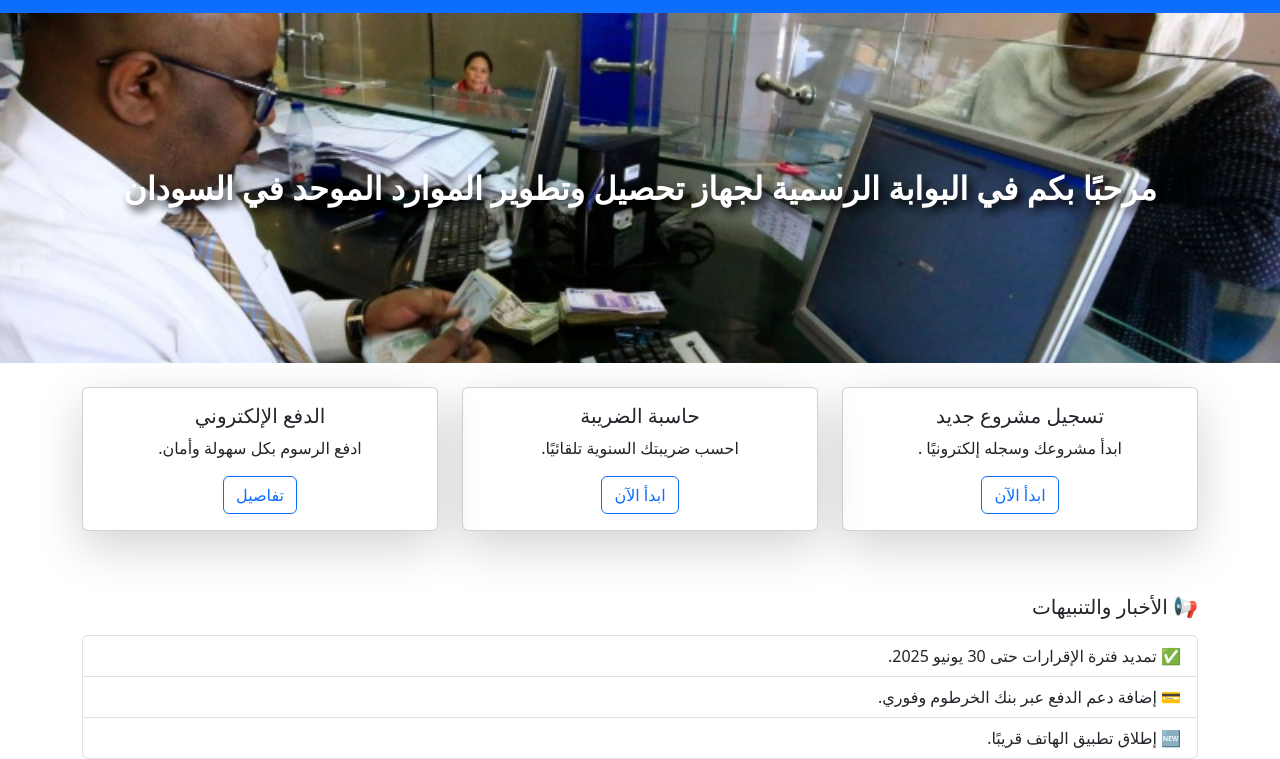
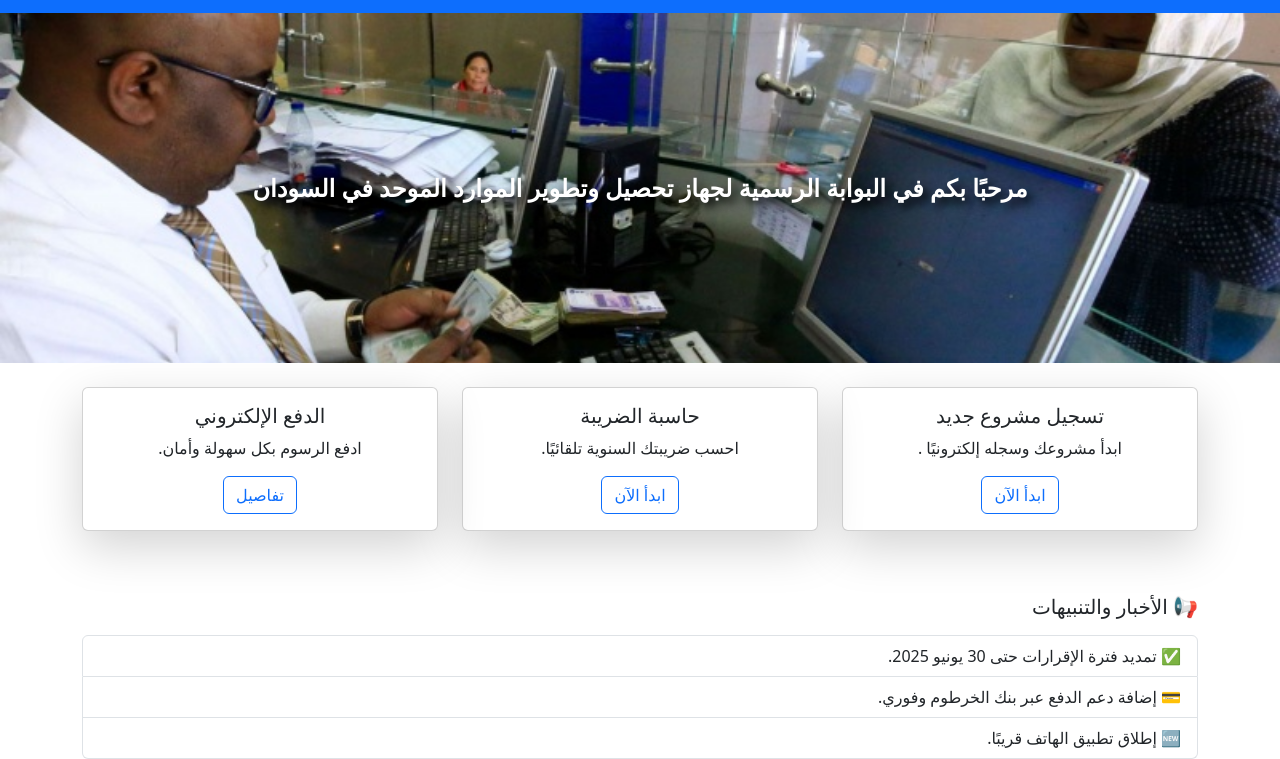
Before and after one commit to Tagwa-abdallh/Unified-Resources, a plain HTML site: page index.html in a window 1280 px wide. Shown: the part 59-818 px from the top of the page. Drawn offline with nearby package versions, Linux system fonts and the light colour scheme.

Commit message:
Update index.html

```diff
--- a/index.html
+++ b/index.html
@@ -32,8 +32,10 @@
   </nav>
 
   <!-- الصورة الرئيسية -->
-  <section class="hero mb-4 mb-1">
-    مرحبًا بكم في البوابة الرسمية لجهاز تحصيل وتطوير الموارد الموحد في السودان
+  <section class="hero mb-4 d-flex align-items-center justify-content-center text-center">
+     <div class="text-white fw-bold fs-4 px-3">
+       مرحبًا بكم في البوابة الرسمية لجهاز تحصيل وتطوير الموارد الموحد في السودان
+     </div>
   </section>
 
   <!-- الخدمات -->
```
